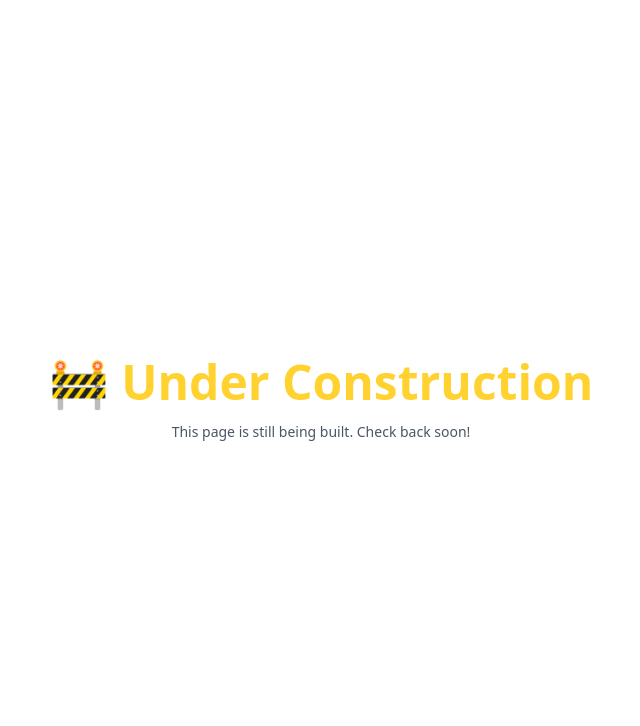
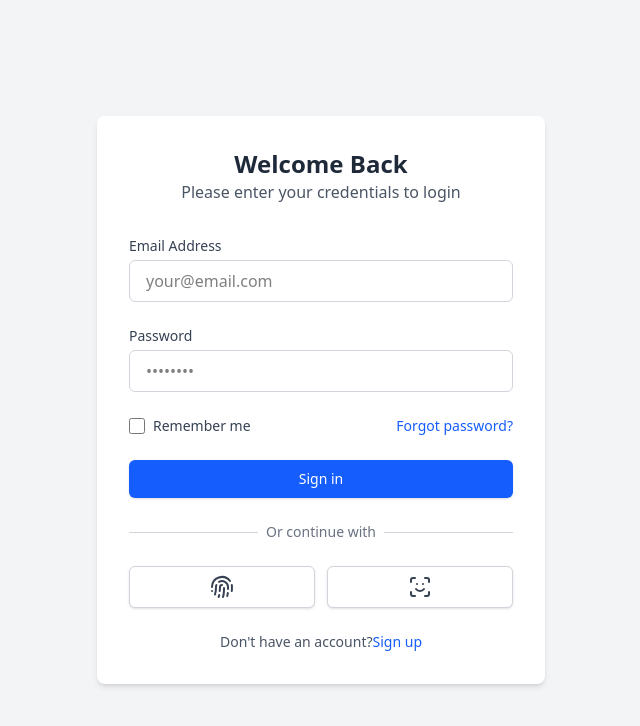
Before and after one commit to gouravsharma-00/lavender, a Next.js app: page /auth in a window 1280 px wide. Before the commit this address had no page. Shown: the top 726 px of the page, without its empty margins (319-959 px from the left). Built offline with nearby package versions, Linux system fonts and the light colour scheme.

Commit message:
auth pages

```diff
--- /dev/null
+++ b/app/auth/page.tsx
@@ -0,0 +1,17 @@
+"use client"
+
+import React from 'react'
+import {
+    RegisterScreen,
+    LoginScreen
+} from '@components'
+import { useSearchParams } from 'next/navigation';
+
+export default function AuthPage() {
+    const searchParams = useSearchParams();
+    const action = searchParams.get('action');
+
+    return(
+        action == "register" ? <RegisterScreen /> : <LoginScreen />
+    )
+}
--- a/app/components/Hero.tsx
+++ b/app/components/Hero.tsx
@@ -36,7 +36,7 @@ export const Hero = () => {
 
             {/* Buttons */}
             <div className="flex flex-col sm:flex-row gap-4 justify-center lg:justify-start">
-              <Link href="/auth">
+              <Link href="/auth?action=register">
                 <Button
                   size="lg"
                   className="bg-[#10B981] hover:bg-[#0CA76E] text-white shadow-lg group"
--- /dev/null
+++ b/app/components/auth/login.tsx
@@ -0,0 +1,88 @@
+import React from 'react'
+import { FingerprintPattern, ScanFace  } from 'lucide-react';
+
+export const LoginScreen = () => {
+    return(
+        <div className="min-h-screen flex items-center justify-center bg-gray-100">
+        <div className="bg-white p-8 rounded-lg shadow-md w-full max-w-md">
+            <div className="text-center mb-8">
+                <h1 className="text-2xl font-bold text-gray-800">Welcome Back</h1>
+                <p className="text-gray-600">Please enter your credentials to login</p>
+            </div>
+
+            <form className="space-y-6">
+                <div>
+                    <label htmlFor="email" className="block text-sm font-medium text-gray-700 mb-1">Email Address</label>
+                    <input
+                        type="email"
+                        id="email"
+                        name="email"
+                        required
+                        className="w-full px-4 py-2 border border-gray-300 rounded-md focus:outline-none focus:ring-2 focus:ring-blue-500 focus:border-transparent"
+                        placeholder="your@email.com" />
+                </div>
+
+                <div>
+                    <label htmlFor="password" className="block text-sm font-medium text-gray-700 mb-1">Password</label>
+                    <input
+                        type="password"
+                        id="password"
+                        name="password"
+                        required
+                        className="w-full px-4 py-2 border border-gray-300 rounded-md focus:outline-none focus:ring-2 focus:ring-blue-500 focus:border-transparent"
+                        placeholder="••••••••" />
+                </div>
+
+                <div className="flex items-center justify-between">
+                    <div className="flex items-center">
+                        <input
+                            id="remember-me"
+                            name="remember-me"
+                            type="checkbox"
+                            className="h-4 w-4 text-blue-600 focus:ring-blue-500 border-gray-300 rounded" />
+                        <label htmlFor="remember-me" className="ml-2 block text-sm text-gray-700">Remember me</label>
+                    </div>
+
+                    <div className="text-sm">
+                        <a href="#" className="font-medium text-blue-600 hover:text-blue-500">Forgot password?</a>
+                    </div>
+                </div>
+
+                <div>
+                    <button
+                        type="submit"
+                        className="w-full py-2 px-4 border border-transparent rounded-md shadow-sm text-sm font-medium text-white bg-blue-600 hover:bg-blue-700 focus:outline-none focus:ring-2 focus:ring-offset-2 focus:ring-blue-500 transition duration-150">
+                        Sign in
+                    </button>
+                </div>
+            </form>
+
+            <div className="mt-6">
+                <div className="relative">
+                    <div className="absolute inset-0 flex items-center">
+                        <div className="w-full border-t border-gray-300"></div>
+                    </div>
+                    <div className="relative flex justify-center text-sm">
+                        <span className="px-2 bg-white text-gray-500">Or continue with</span>
+                    </div>
+                </div>
+
+                <div className="mt-6 grid grid-cols-2 gap-3">
+                    <button type="button" className="w-full inline-flex justify-center py-2 px-4 border border-gray-300 rounded-md shadow-sm bg-white text-sm font-medium text-gray-700 hover:bg-gray-50 focus:outline-none focus:ring-2 focus:ring-offset-2 focus:ring-blue-500">
+                        <FingerprintPattern />
+                    </button>
+
+                    <button type="button" className="w-full inline-flex justify-center py-2 px-4 border border-gray-300 rounded-md shadow-sm bg-white text-sm font-medium text-gray-700 hover:bg-gray-50 focus:outline-none focus:ring-2 focus:ring-offset-2 focus:ring-blue-500">
+                        <ScanFace  />
+                    </button>
+                </div>
+
+                <p className="mt-6 text-center text-sm text-gray-600">
+                    Don't have an account?
+                    <a href="/auth?action=register" className="font-medium text-blue-600 hover:text-blue-500">Sign up</a>
+                </p>
+            </div>
+        </div>
+        </div>
+    )
+}
--- /dev/null
+++ b/app/components/auth/register.tsx
@@ -0,0 +1,75 @@
+import React from 'react'
+import { FingerprintPattern, ScanFace  } from 'lucide-react';
+
+export const RegisterScreen = () => {
+    return(
+        <div className="min-h-screen flex items-center justify-center bg-gray-100">
+        <div className="bg-white p-8 rounded-lg shadow-md w-full max-w-md">
+            <div className="text-center mb-8">
+                <h1 className="text-2xl font-bold text-gray-800">Welcome Winner</h1>
+                <p className="text-gray-600">Please enter your credentials to login</p>
+            </div>
+
+            <form className="space-y-6">
+                <div>
+                    <label htmlFor="email" className="block text-sm font-medium text-gray-700 mb-1">Email Address</label>
+                    <input
+                        type="email"
+                        id="email"
+                        name="email"
+                        required
+                        className="w-full px-4 py-2 border border-gray-300 rounded-md focus:outline-none focus:ring-2 focus:ring-blue-500 focus:border-transparent"
+                        placeholder="your@email.com" />
+                </div>
+
+                <div>
+                    <label htmlFor="password" className="block text-sm font-medium text-gray-700 mb-1">Password</label>
+                    <input
+                        type="password"
+                        id="password"
+                        name="password"
+                        required
+                        className="w-full px-4 py-2 border border-gray-300 rounded-md focus:outline-none focus:ring-2 focus:ring-blue-500 focus:border-transparent"
+                        placeholder="••••••••" />
+                </div>
+
+
+
+                <div>
+                    <button
+                        type="submit"
+                        className="w-full py-2 px-4 border border-transparent rounded-md shadow-sm text-sm font-medium text-white bg-blue-600 hover:bg-blue-700 focus:outline-none focus:ring-2 focus:ring-offset-2 focus:ring-blue-500 transition duration-150">
+                        Sign up
+                    </button>
+                </div>
+            </form>
+
+            <div className="mt-6">
+                <div className="relative">
+                    <div className="absolute inset-0 flex items-center">
+                        <div className="w-full border-t border-gray-300"></div>
+                    </div>
+                    <div className="relative flex justify-center text-sm">
+                        <span className="px-2 bg-white text-gray-500">Or register with</span>
+                    </div>
+                </div>
+
+                <div className="mt-6 grid grid-cols-2 gap-3">
+                    <button type="button" className="w-full inline-flex justify-center py-2 px-4 border border-gray-300 rounded-md shadow-sm bg-white text-sm font-medium text-gray-700 hover:bg-gray-50 focus:outline-none focus:ring-2 focus:ring-offset-2 focus:ring-blue-500">
+                        <FingerprintPattern />
+                    </button>
+
+                    <button type="button" className="w-full inline-flex justify-center py-2 px-4 border border-gray-300 rounded-md shadow-sm bg-white text-sm font-medium text-gray-700 hover:bg-gray-50 focus:outline-none focus:ring-2 focus:ring-offset-2 focus:ring-blue-500">
+                        <ScanFace  />
+                    </button>
+                </div>
+
+                <p className="mt-6 text-center text-sm text-gray-600">
+                    Already have an account?
+                    <a href="/auth?action=login" className="font-medium text-blue-600 hover:text-blue-500">Sign in</a>
+                </p>
+            </div>
+        </div>
+        </div>
+    )
+}
--- a/app/components/index.ts
+++ b/app/components/index.ts
@@ -6,3 +6,5 @@ export * from './Features'
 export * from './AIInsights'
 export * from './ChartsPreview'
 export * from './Pricing'
+export * from './auth/register'
+export * from './auth/login'
--- a/constant/Image.ts
+++ b/constant/Image.ts
@@ -1,3 +1,3 @@
 export const IMG = {
-    hero: "/images/hero-dashboard.jpg"
+    hero: ""
 }
```
Also changed, not shown: public/images/hero-dashboard.jpg (deleted).
